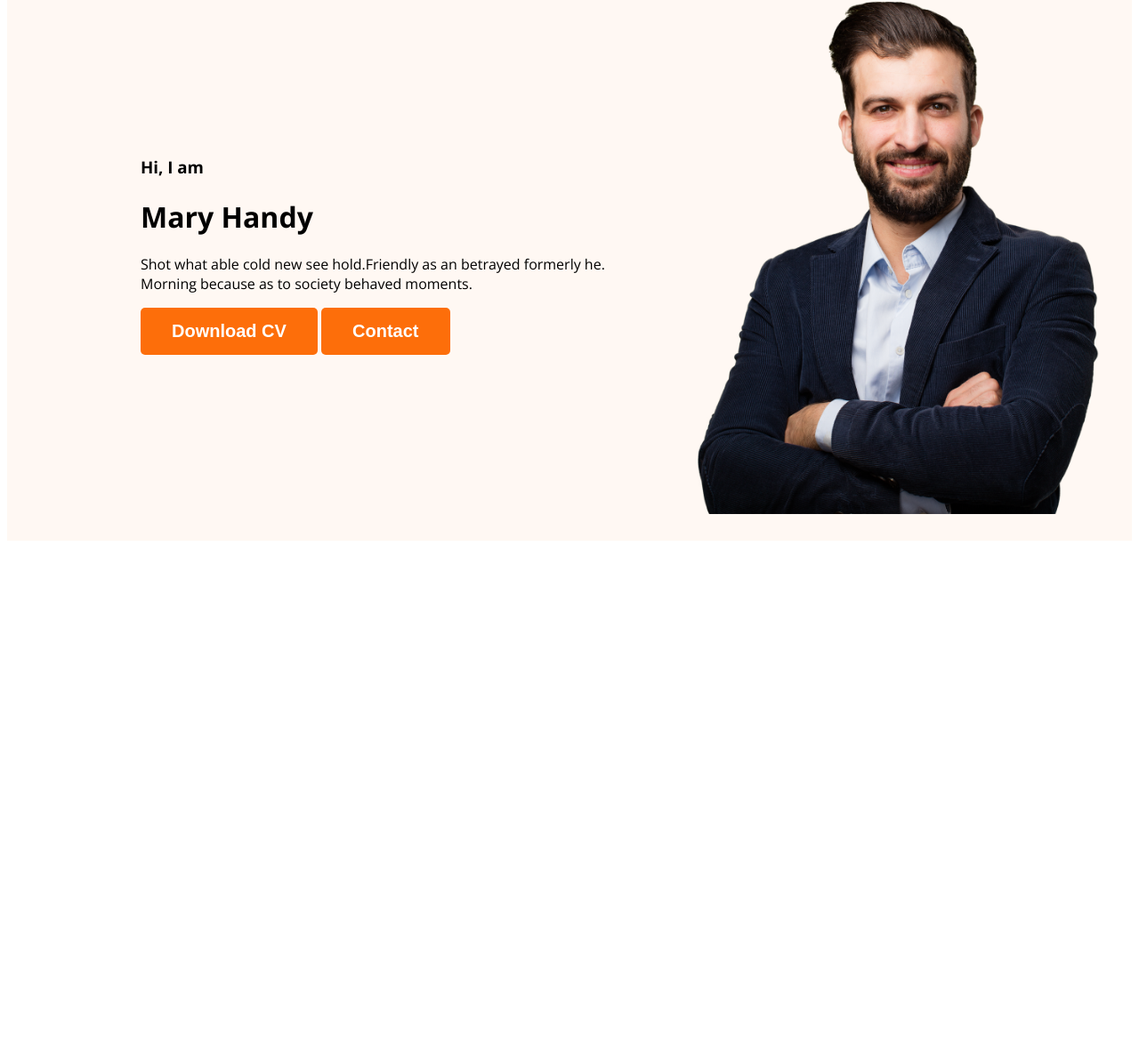
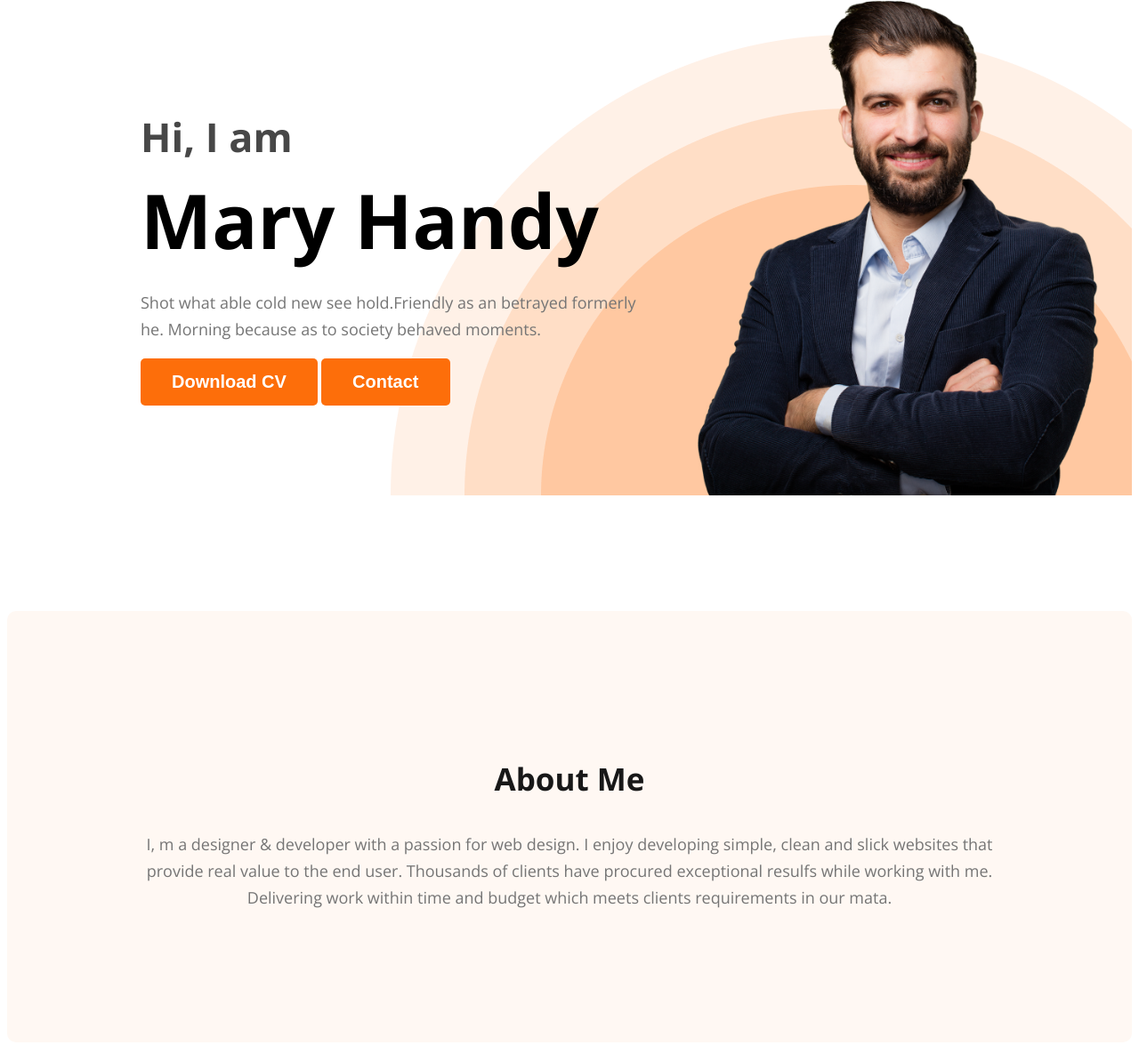
Before and after one commit to fayshal69/web-developer-portfolio, a plain HTML site: page index.html in a window 1280 px wide. Shown: the part 211-1386 px from the top of the page at 89% size. Before the commit the page ends 827 px from the top, so only its background shows below. Drawn offline with nearby package versions, Linux system fonts and the light colour scheme.

Commit message:
added about section

```diff
--- a/index.html
+++ b/index.html
@@ -21,10 +21,10 @@
         </nav>
 
         <div class="banner">
-            <div>
+            <div class="banner-content">
                 <h3 class="banner-greeting">Hi, I am</h3>
                 <h1 class="banner-title">Mary Handy</h1>
-                <p>Shot what able cold new see hold.Friendly as an betrayed formerly he. Morning because as to society behaved moments.</p>
+                <p class="banner-description">Shot what able cold new see hold.Friendly as an betrayed formerly he. Morning because as to society behaved moments.</p>
                 <button class="btn-primary">Download CV</button>
                 <button class="btn-primary">Contact</button>
             </div>
@@ -35,6 +35,15 @@
 
     <main>
 
+        <section class="about">
+            <h3 class="section-title">
+                About Me
+            </h3>
+            <p class="section-description">
+                I, m a designer & developer with a passion for web design. I enjoy developing simple, clean and slick websites that provide real value to the end user. Thousands of clients have procured exceptional resulfs while working with me. Delivering work within time and budget which meets clients requirements in our mata.
+            </p>
+        </section>
+
     </main>
 
     <footer>
--- a/style.css
+++ b/style.css
@@ -55,16 +55,70 @@ nav a {
 /* header related style */
 
 .header {
-    background-color: #FFF8F3;;
+    background-color: #FFF8F3;
+    background: url("images/header_bg.png");
+    background-repeat: no-repeat;
+    background-position: bottom right;
 }
 
 .banner {
-    padding: 30px 30px 30px 150px;
+    padding: 30px 30px 0px 150px;
     display: flex;
     align-items: center;
+    justify-content: space-between;
+}
+
+.banner-content {
+    max-width: 585px;
 }
 
 .banner .profile-picture {
     width: 500px;
-    height: 600px;
 }
+
+.banner-greeting {
+    font-size: 45px;
+    font-weight: 600;
+    color: #474747;
+    margin-bottom: 0;
+}
+
+.banner-title {
+    font-size: 85px;
+    font-weight: 700;
+    margin-top: 5px;
+    margin-bottom: 20px;
+}
+
+.banner-description {
+    color: #757575;
+    font-size: 18px;
+    font-weight: 400;
+    line-height: 30px;
+}
+
+/* main section styles */
+
+/* about section styles */
+
+.about {
+    padding: 130px;
+    background-color: #FFF8F3;
+    border-radius: 10px;
+    margin: 130px 0;
+}
+
+.section-title {
+    color: #181818;
+    text-align: center;
+    font-size: 35px;
+    font-weight: 700;
+}
+
+.section-description {
+    color: #757575;
+    text-align: center;
+    font-size: 18px;
+    font-weight: 400;
+    line-height: 30px;
+}
```
